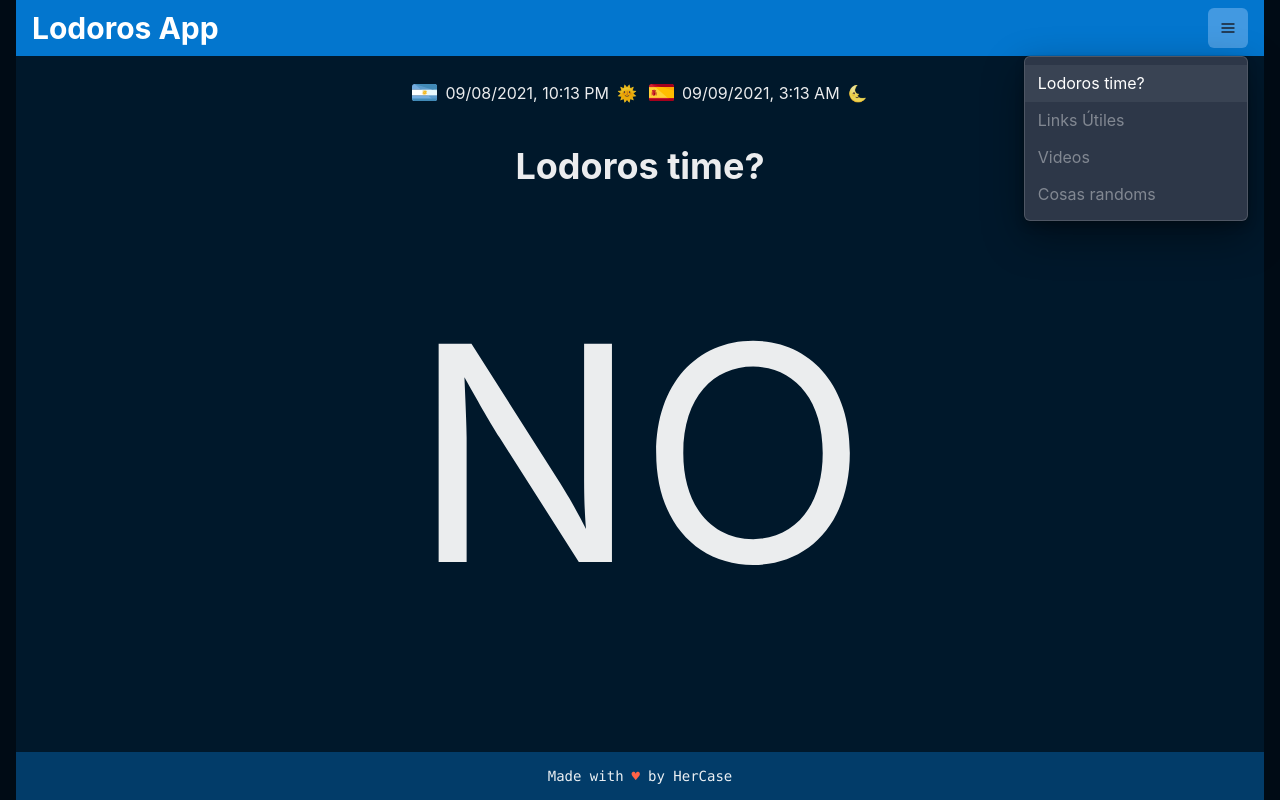
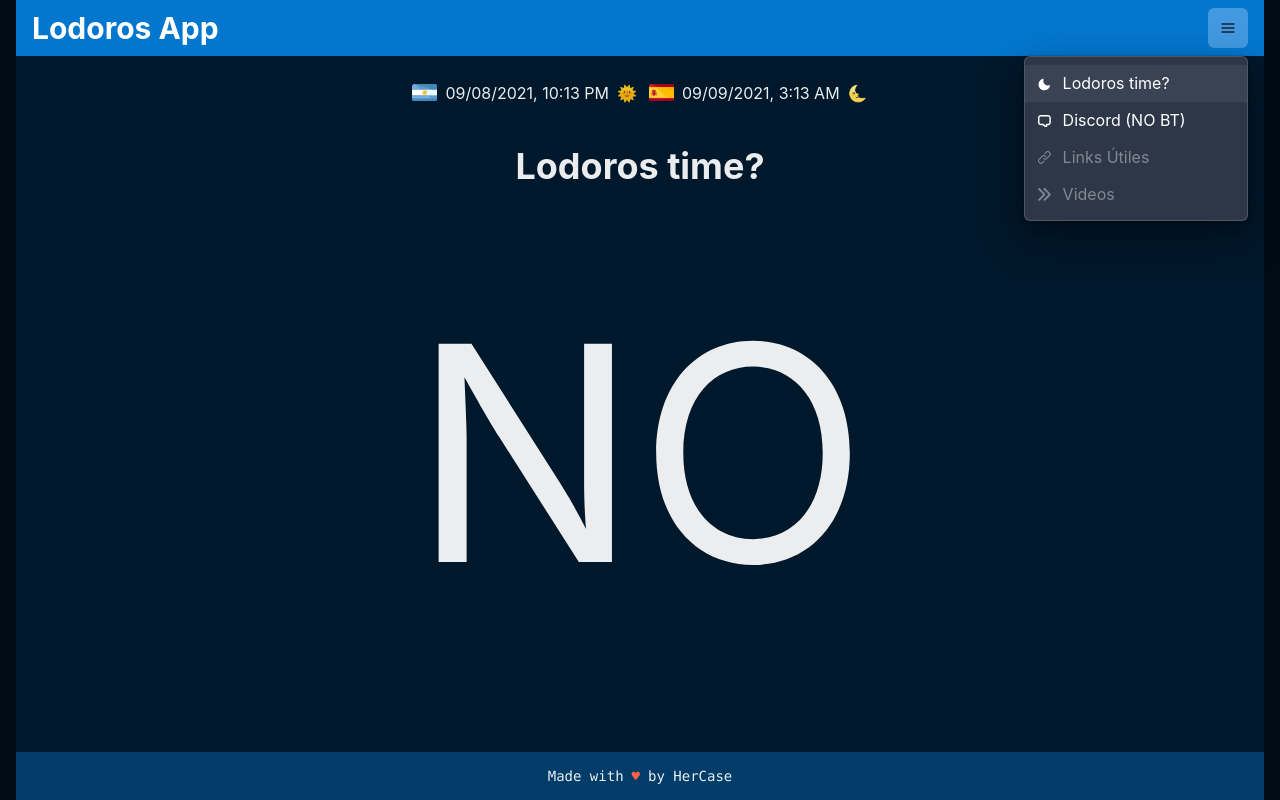
Before and after one commit to hercase/lodoros-app, a React (Vite) app: page /#/times in a window 1280 px wide. Both pictures are taken after a click on the button "Main menu". Built offline with nearby package versions, Linux system fonts and the light colour scheme.

Commit message:
add Discord page

```diff
--- /dev/null
+++ b/src/Pages/Discord.jsx
@@ -0,0 +1,24 @@
+import React from "react";
+import { Center, Flex, Spacer, Text } from "@chakra-ui/layout";
+
+const Discord = () => {
+  return (
+    <Flex direction="column" align="center">
+      <Text mb={4}>
+        Grupo no BT <Text as="cite">(100% real no fake)</Text>
+      </Text>
+      <Center w={"90%"}>
+        <iframe
+          src="https://discord.com/widget?id=696793286442221688&theme=dark"
+          width="100%"
+          height="500"
+          allowtransparency="true"
+          frameborder="0"
+          sandbox="allow-popups allow-popups-to-escape-sandbox allow-same-origin allow-scripts"
+        ></iframe>
+      </Center>
+    </Flex>
+  );
+};
+
+export default Discord;
--- a/src/components/Header/Navigation.jsx
+++ b/src/components/Header/Navigation.jsx
@@ -1,6 +1,12 @@
 import React from "react";
 import { Menu, MenuButton, MenuItem, MenuList } from "@chakra-ui/menu";
-import { HamburgerIcon, TimeIcon } from "@chakra-ui/icons";
+import {
+  ArrowRightIcon,
+  ChatIcon,
+  HamburgerIcon,
+  LinkIcon,
+  MoonIcon,
+} from "@chakra-ui/icons";
 import { IconButton } from "@chakra-ui/button";
 import { Link } from "react-router-dom";
 
@@ -15,11 +21,17 @@ const Navigation = () => {
       />
       <MenuList>
         <Link to="/times">
-          <MenuItem>Lodoros time?</MenuItem>
+          <MenuItem icon={<MoonIcon />}>Lodoros time?</MenuItem>
         </Link>
-        <MenuItem isDisabled>Links Útiles</MenuItem>
-        <MenuItem isDisabled>Videos</MenuItem>
-        <MenuItem isDisabled>Cosas randoms</MenuItem>
+        <Link to="/discord">
+          <MenuItem icon={<ChatIcon />}>Discord (NO BT)</MenuItem>
+        </Link>
+        <MenuItem icon={<LinkIcon />} isDisabled>
+          Links Útiles
+        </MenuItem>
+        <MenuItem icon={<ArrowRightIcon />} isDisabled>
+          Videos
+        </MenuItem>
       </MenuList>
     </Menu>
   );
--- a/src/routes.jsx
+++ b/src/routes.jsx
@@ -4,12 +4,14 @@ import { Route, Switch } from "react-router";
 // Pages
 import Times from "./Pages/Times";
 import Home from "./Pages/Home";
+import Discord from "./Pages/Discord";
 
 const MainRoutes = () => {
   return (
     <Switch>
       <Route exact path="/" component={Home} />
       <Route exact path="/times" component={Times} />
+      <Route exact path="/discord" component={Discord} />
     </Switch>
   );
 };
```
